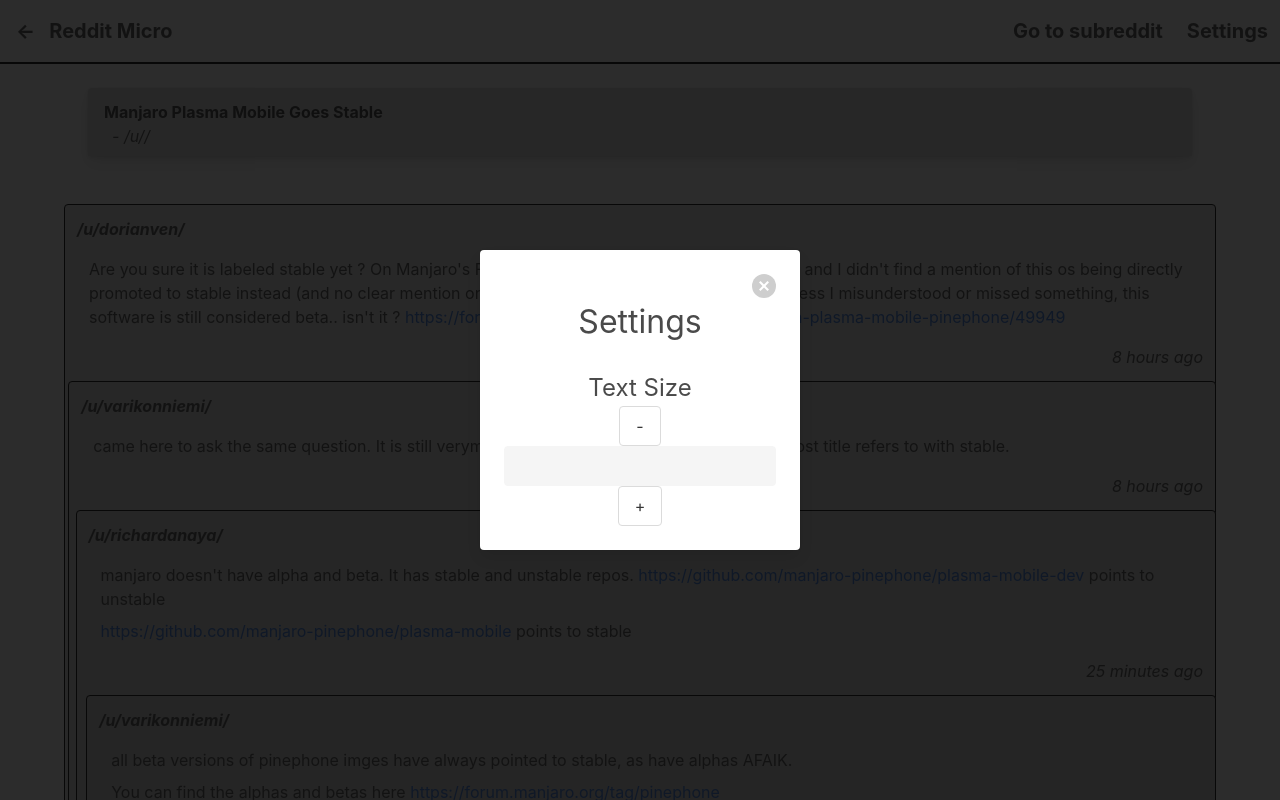
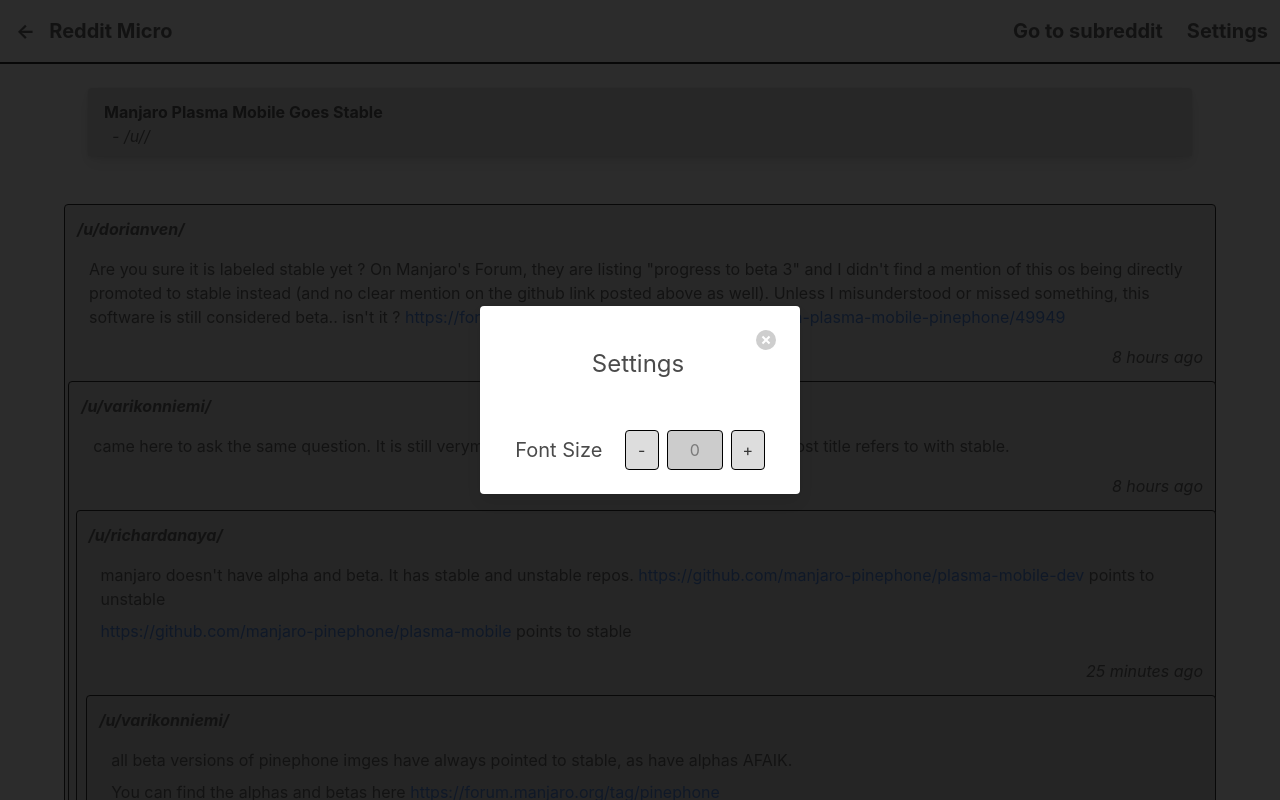
Before and after one commit to arcanemachine/svelte-reddit, a Svelte app: page / in a window 1280 px wide. Shown: the top 800 px of the page. Built offline with nearby package versions, Linux system fonts and the light colour scheme.

Commit message:
Change app font size from settings

```diff
--- a/src/App.svelte
+++ b/src/App.svelte
@@ -66,7 +66,6 @@
     if (event && Object.keys(event).length) {
       subreddit = event.detail.subreddit;
     }
-    console.log(`subredditPick(), ${subreddit}`);
     try {
       isLoading = true;
       await fetch(`https://i.reddit.com/r/${subreddit}/${sort}.json`)
@@ -89,7 +88,6 @@
   const postPick = async (event) => {
     let post = event.detail.post;
     let url = post.data.permalink;
-    console.log(`postPick(), ${url}`);
     isLoading = true;
     try {
       await fetch(`https://i.reddit.com${url}.json`)
--- a/src/components/Settings.svelte
+++ b/src/components/Settings.svelte
@@ -5,14 +5,21 @@
   const dispatch = createEventDispatcher();
 
   // data
+  let htmlRootEl = document.querySelector('html');
+  let fontSizeRoot = htmlRootEl.style.fontSize ? Number(htmlRootEl.style.fontSize.match(/(\d*\.)?\d+/)[0]) : 18;
+
+  // declarations
+  $: fontSizeDisplay = (fontSizeRoot - 18) * 2;
 
   // refs
 
   // methods
   const fontSizeUpdate = (index) => {
-    console.log(index);
+    fontSizeRoot += index;
+    htmlRootEl.style.fontSize = `${fontSizeRoot}px`;
+    console.log(`amount: ${index}, actual: ${fontSizeRoot}, display: ${fontSizeDisplay}`);
   }
-  const settingsClosed = () => {
+  const closeButtonClicked = () => {
     emitSettingsClose();
   }
 
@@ -22,26 +29,26 @@
 </script>
 
 <div class="modal is-active" transition:fade>
-  <div class="modal-background" on:click="{settingsClosed}"></div>
+  <div class="modal-background" on:click="{closeButtonClicked}"></div>
   <div class="modal-content"></div>
-    <div class="card">
-      <div class="card-content">
-        <button class="p-3 delete"
-                on:click="{settingsClosed}"
-                aria-label="close"></button>
-        <div class="has-text-centered">
-          <h3 class="is-size-3 card-text">Settings</h3>
-        </div>
-        <div class="mt-5 has-text-centered">
-          <div class="is-size-4">Text Size</div>
-          <div class="text-size-container">
-            <button on:click="{fontSizeUpdate(-1)}" class="button cart-quantity-button">-</button>
-            <input type="text" class="input cart-quantity-text" disabled>
-            <button on:click="{fontSizeUpdate(+1)}" class="button cart-quantity-button">+</button>
-          </div>
+  <div class="card">
+    <div class="card-content">
+      <div class="button-close-container" on:click="{closeButtonClicked}">
+        <button class="delete button-close" aria-label="close"></button>
+      </div>
+      <div class="has-text-centered">
+        <h3 class="mt-4 is-size-4 card-text card-name">Settings</h3>
+      </div>
+      <div class="mt-6 has-text-centered settings-item-container">
+        <div class="is-size-5 settings-item-name">Font Size</div>
+        <div class="settings-item-value font-size-container">
+          <button on:click="{() => fontSizeUpdate(-0.5)}" class="button font-size-button">-</button>
+            <input type="font" class="input font-size-input-text" bind:value="{fontSizeDisplay}" disabled>
+          <button on:click="{() => fontSizeUpdate(+0.5)}" class="button font-size-button">+</button>
         </div>
       </div>
     </div>
+  </div>
 </div>
 
 <style>
@@ -50,11 +57,52 @@
   width: 20rem;
 }
 
-.delete {
-  float: right;
+.settings-item-container {
+  display: flex;
+  flex-direction: row;
+  align-items: center;
+  justify-content: space-around;
 }
 
-.card-text {
-  margin-top: 1.5rem;
+.font-size-container {
+  display: flex;
+  max-width: 9rem;
+  flex-direction: row;
+  align-items: center;
+}
+
+.font-size-button {
+  background-color: #ddd;
+  width: 2rem;
+  border: 1px solid black;
+}
+
+.font-size-input-text {
+  background-color: #ccc;
+  width: 3.5rem;
+  margin: auto 0.5rem;
+  text-align: center;
+  pointer-events: none;
+  border: 1px solid black;
+}
+
+.button-close-container {
+  display: flex;
+  margin: -0.75rem;
+  padding: 0.75rem;
+  float: right;
+  justify-content: center;
+  align-items: center;
+  cursor: pointer;
+}
+element {
+}
+.button-close {
+  padding: 0.5rem;
+}
+
+.card-name {
+  margin-top: 0.5rem;
+  padding-left: 1rem;
 }
 </style>
--- a/src/components/SubredditDetail.svelte
+++ b/src/components/SubredditDetail.svelte
@@ -15,16 +15,13 @@
 
   const postTitleClicked = (post) => {
     if (post.data.url.match(/(https:\/\/i.reddit.com\/)/)) {
-      // console.log('reddit post');
       emitPostPick(post);
     } else {
-      // console.log('non-reddit link');
       window.open(post.data.url, '_blank');
     }
   }
 
   const postCommentsClicked = (post) => {
-    // console.log('postCommentsClicked()');
     emitPostPick(post);
   }
 
--- a/src/components/SubredditPicker.svelte
+++ b/src/components/SubredditPicker.svelte
@@ -31,15 +31,12 @@
 
   // events
   function emitSubredditPick(event) {
-    console.log('emitSubredditPick()');
     dispatch('subreddit-pick', event);
   }
   function emitSubredditPickerClose(event) {
-    console.log('emitSubredditPickerClose()');
     dispatch('subreddit-picker-close', {});
   }
   function emitSubredditPickerToggle(event) {
-    console.log('emitSubredditPickerToggle()');
     dispatch('subreddit-picker-toggle', {});
   }
 
```
